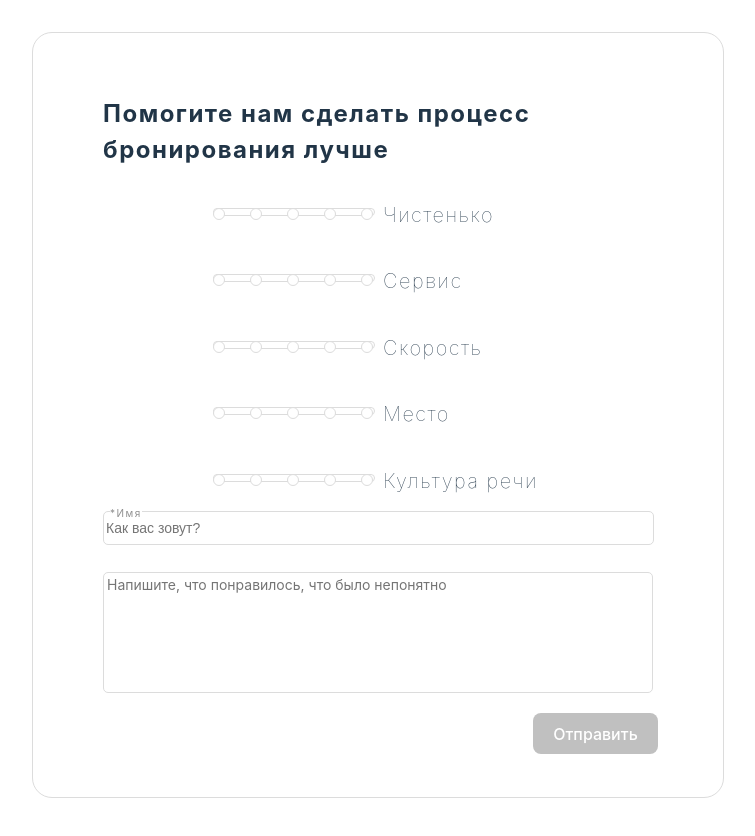
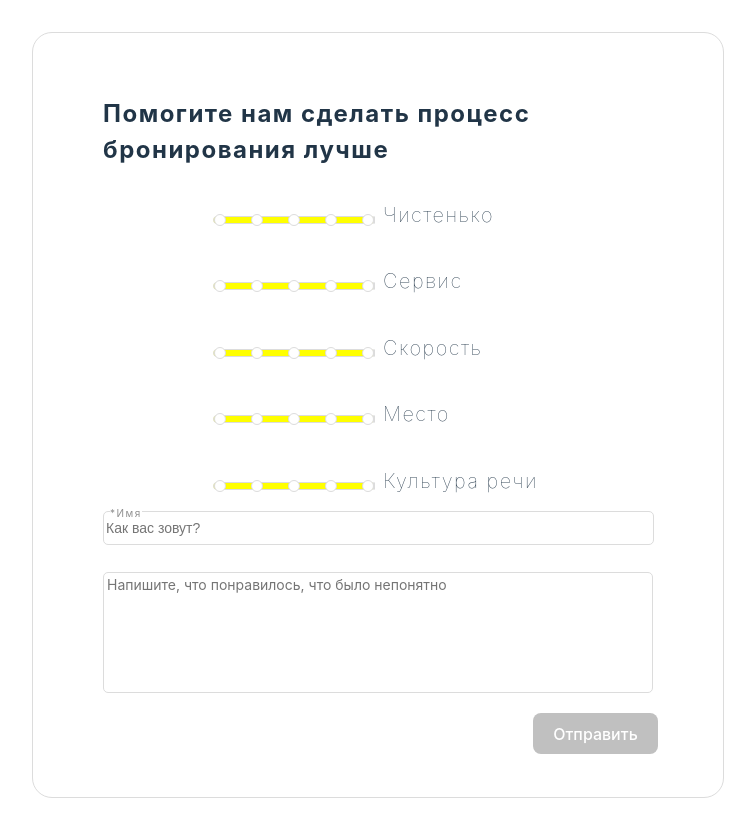
Before and after one commit to alozhka/travelline_practice, a React (Vite) app in the folder reviewer/: page / in a window 1280 px wide. Shown: the top 836 px of the page, without its empty margins (262-1017 px from the left). Built offline with nearby package versions, Linux system fonts and the light colour scheme.

Commit message:
Доделал изменение статус бара в инпуте

```diff
--- a/reviewer/src/components/Review/ReviewInput/ReviewInput.module.css
+++ b/reviewer/src/components/Review/ReviewInput/ReviewInput.module.css
@@ -2,10 +2,14 @@
     position: relative;
     width: 160px;
     height: 6px;
-    top: 8px;
+    top: 16px;
 
     border-radius: 10px;
     border: #dcdcdc 1px solid;
+}
+
+.closingBar {
+    top: 8px
 }
 
 .wrapper {
@@ -21,6 +25,8 @@
 .rangePoints {
     position: relative;
     display: flex;
+    bottom: 2px;
+    left: 1px;
 
     width: 160px;
     height: 20px;
--- a/reviewer/src/components/Review/ReviewInput/ReviewInput.tsx
+++ b/reviewer/src/components/Review/ReviewInput/ReviewInput.tsx
@@ -1,4 +1,4 @@
-import React, { forwardRef, useRef } from 'react'
+import React, { forwardRef, useEffect, useRef } from 'react'
 
 import s from './ReviewInput.module.css'
 import angryFace from './images/twemoji_angry-face.svg'
@@ -6,18 +6,21 @@ import slightlyFrowningFace from './images/twemoji_slightly-frowning-face.svg'
 import neutralFace from './images/twemoji_neutral-face.svg'
 import slightlySmilingFace from './images/twemoji_slightly-smiling-face.svg'
 import grinningFace from './images/twemoji_grinning-face-with-big-eyes.svg'
+import { Simulate } from 'react-dom/test-utils'
+import compositionStart = Simulate.compositionStart
 
 type RangeState = {
 	color: string,
 	emojiUrl: string
 }
 
+//TODO: переделать на хештеги из фигмы
 const rangeStates: RangeState[] = [
 	{ color: 'red', emojiUrl: angryFace },
-	{ color: 'orange', emojiUrl: slightlyFrowningFace },
-	{ color: 'lightorange', emojiUrl: neutralFace },
-	{ color: 'yellow', emojiUrl: slightlySmilingFace },
-	{ color: 'lightyellow', emojiUrl: grinningFace }
+	{ color: 'orangered', emojiUrl: slightlyFrowningFace },
+	{ color: 'darkorange', emojiUrl: neutralFace },
+	{ color: 'orange', emojiUrl: slightlySmilingFace },
+	{ color: 'yellow', emojiUrl: grinningFace }
 ]
 
 
@@ -27,15 +30,23 @@ interface ReviewInputProps {
 
 const ReviewInput = forwardRef((props: ReviewInputProps, ref: React.ForwardedRef<HTMLInputElement>) => {
 	const statusBarRef = useRef<HTMLDivElement>(null)
+	const closingBarRef = useRef<HTMLDivElement>(null)
+
 	const handleChange = () => {
-		if (statusBarRef.current && ref.current !== null)
-		statusBarRef.current.style.backgroundColor = rangeStates[ref.current.value].color
+		if (statusBarRef.current && closingBarRef.current) {
+			const index = ref.current.valueAsNumber - 1
+			statusBarRef.current.style.backgroundColor = rangeStates[index].color
+			closingBarRef.current.style.width = `${100 - 25 * index}%`
+			closingBarRef.current.style.marginLeft = `${100 - 25 * (4 - index)}%`
+		}
 	}
+	useEffect(() => handleChange())
 	return (
 		<div className={s.wrapper}>
 			<input ref={ref} type="range" min="1" max="5" step="1"
 				onChangeCapture={handleChange} name={props.category}/>
 			<div ref={statusBarRef} className={s.statusBar}></div>
+			<div ref={closingBarRef} className={`${s.statusBar} ${s.closingBar}`}></div>
 			<div className={s.rangePoints}>
 				{ rangeStates.map((range, index) =>
 					<div key={`range${props.category}${index}`} className={s.rangePoint} style={{
```
